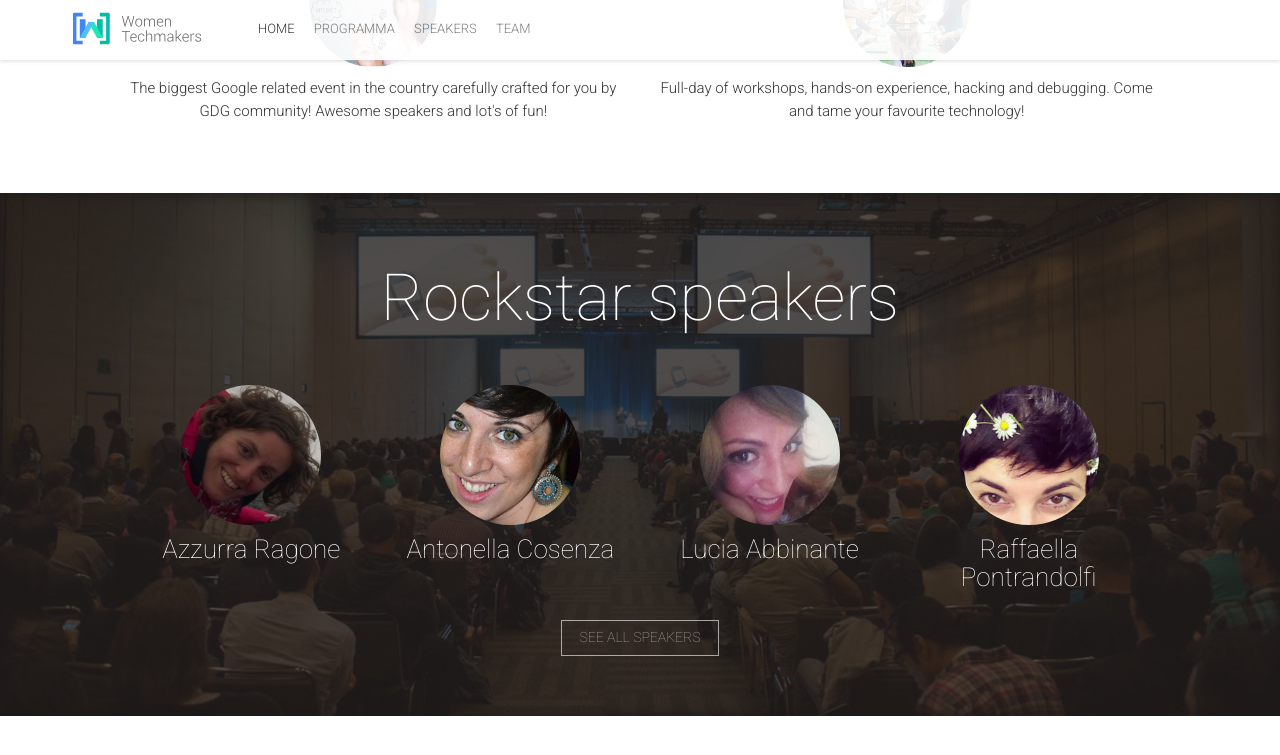
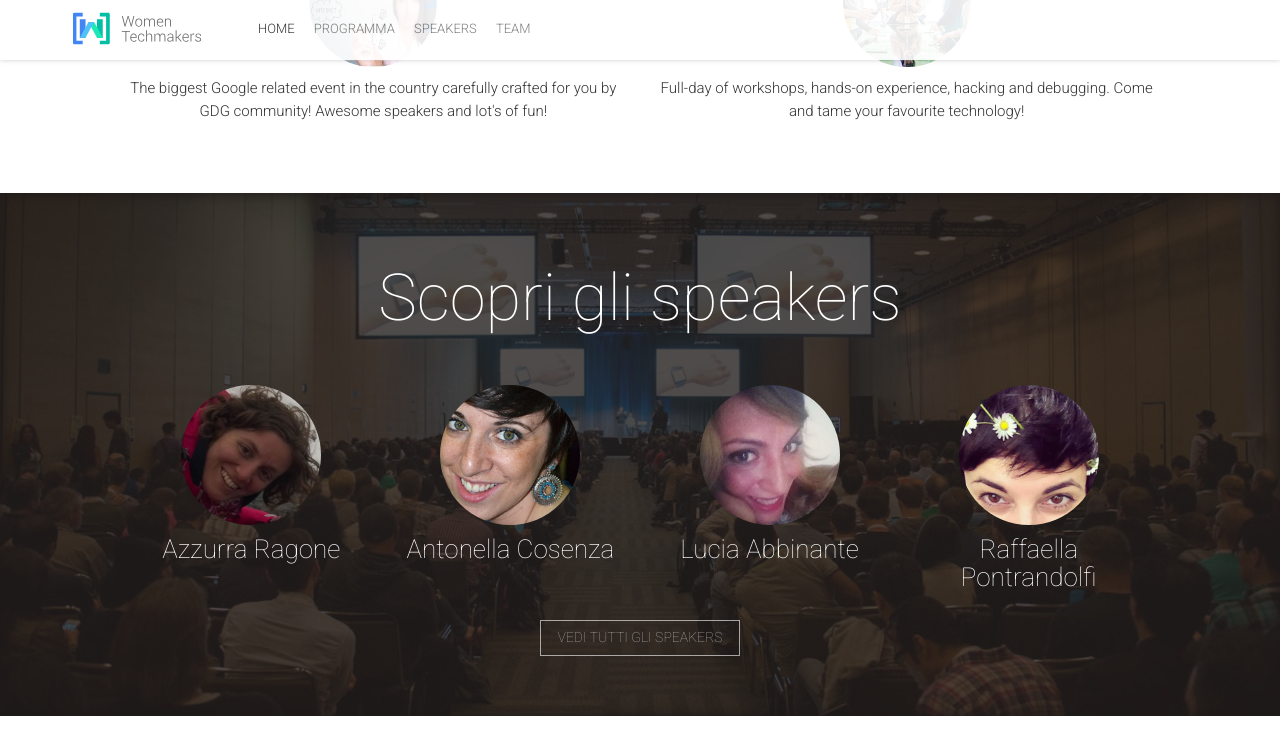
Before and after one commit to gdgbari/wtm2016, a Jekyll site: the page built from index.html, in a window 1280 px wide and 900 px high, scrolled down 1205 px. Shown: the top 755 px of the window. Built offline with Jekyll 4.4.1, drawn with Linux system fonts in a browser that asks for light colours; nearby versions of some CDN libraries; comment, search, counter and statistics services are not loaded.

Commit message:
Update _config.yml

```diff
--- a/_config.yml
+++ b/_config.yml
@@ -73,8 +73,8 @@ latestNewsTitle: "Latest news"
 # Rockstar Speakers Block
 rockstarSpeakersImage: "rockstar-speakers.jpg"
 rockstarSpeakersCount: 4
-rockstarSpeakersTitle: "Rockstar speakers"
-rockstarSpeakersButtonText: "See all speakers"
+rockstarSpeakersTitle: "Scopri gli speakers"
+rockstarSpeakersButtonText: "Vedi tutti gli speakers"
 
 # Location Block
 locationBlockTitle: "Location"
```
